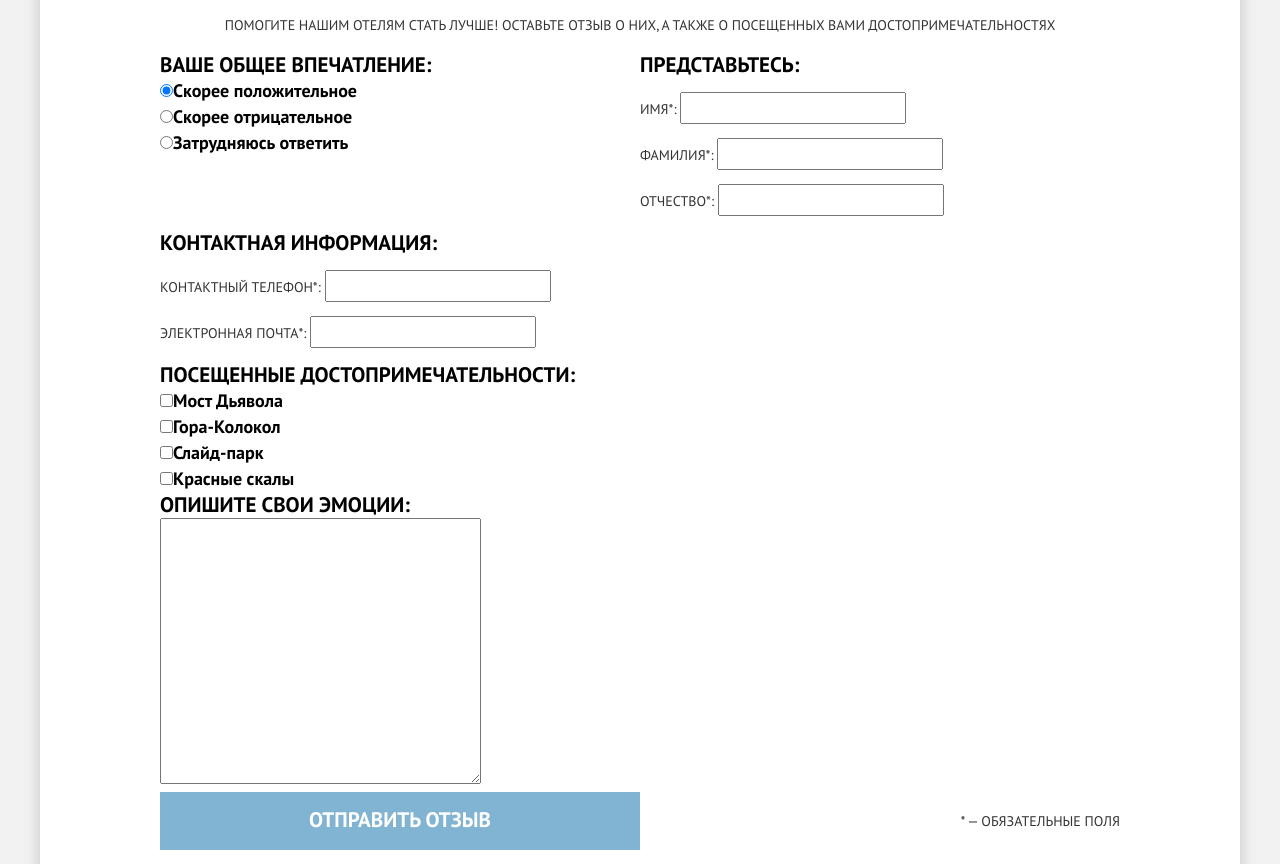
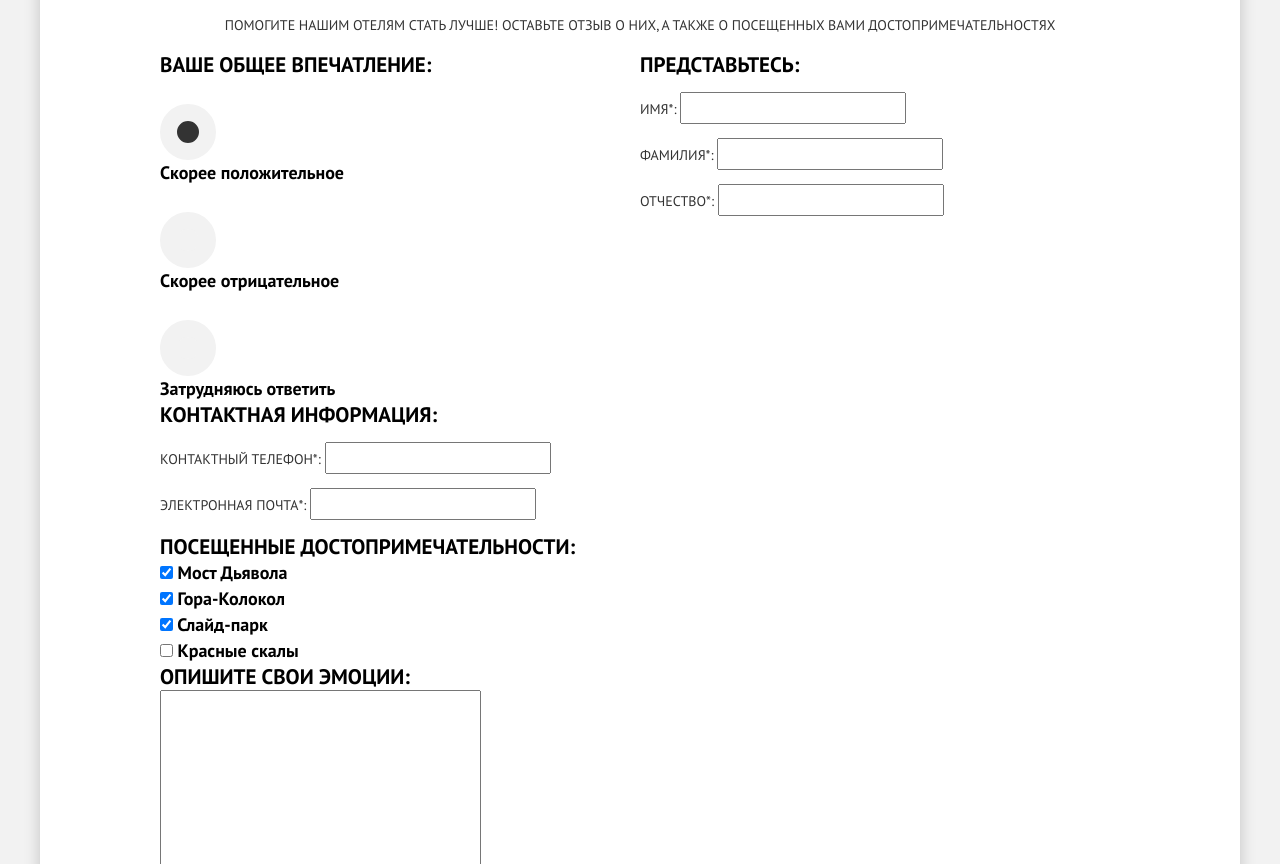
Before and after one commit to 1maximsafronov/32787-sedona-18, a website: page source/form.html in a window 1280 px wide. Shown: the part 419-1283 px from the top of the page. Drawn offline with nearby package versions, Linux system fonts and the light colour scheme; files that its build step writes are made by us from their sources.

Commit message:
Добавляет стили для custom-radiobtn

```diff
--- a/source/form.html
+++ b/source/form.html
@@ -51,7 +51,7 @@
           Помогите нашим отелям стать лучше! оставьте отзыв о&nbsp;них, а&nbsp;также о&nbsp;посещенных вами
           достопримечательностях
         </p>
-        <form class="feedback__form" action="#" method="post">
+        <form class="feedback__form" name="feedback-form" id="feedback-form" action="#" method="post">
           <fieldset class="feedback__item feedback__user-info">
             <legend class="feedback__subtitle">Представьтесь:</legend>
             <p>
@@ -83,19 +83,43 @@
           <fieldset class="feedback__item feedback__impression">
             <legend class="feedback__subtitle">Ваше общее впечатление:</legend>
             <ul class="feedback__list">
-              <li><input type="radio" name="" id="" checked><label for="">Скорее положительное</label></li>
-              <li><input type="radio" name="" id=""><label for="">Скорее отрицательное</label></li>
-              <li><input type="radio" name="" id=""><label for="">Затрудняюсь ответить</label></li>
+              <li>
+                <input class="visually-hidden" type="radio" name="feedback-form-impression"
+                  id="feedback-form-impression-positive" value="positive" checked>
+                <label class="custom-radiobtn" for="feedback-form-impression-positive">Скорее положительное</label>
+              </li>
+              <li>
+                <input class="visually-hidden" type="radio" name="feedback-form-impression"
+                  id="feedback-form-impression-negative" value="negative">
+                <label class="custom-radiobtn" for="feedback-form-impression-negative">Скорее отрицательное</label>
+              </li>
+              <li>
+                <input class="visually-hidden" type="radio" name="feedback-form-impression"
+                  id="feedback-form-impression-cant-answer" value="cant-answer">
+                <label class="custom-radiobtn" for="feedback-form-impression-cant-answer">Затрудняюсь ответить</label>
+              </li>
             </ul>
           </fieldset>
 
           <fieldset class="feedback__item feedback__landmark">
             <legend class="feedback__subtitle">Посещенные достопримечательности:</legend>
             <ul class="feedback__list">
-              <li><input type="checkbox" name="" id=""><label for="">Мост Дьявола</label></li>
-              <li><input type="checkbox" name="" id=""><label for="">Гора-Колокол</label></li>
-              <li><input type="checkbox" name="" id=""><label for="">Слайд-парк</label></li>
-              <li><input type="checkbox" name="" id=""><label for="">Красные скалы</label></li>
+              <li>
+                <input type="checkbox" name="" id="" checked>
+                <label class="custom-checkbox" for="">Мост Дьявола</label>
+              </li>
+              <li>
+                <input type="checkbox" name="" id="" checked>
+                <label for="">Гора-Колокол</label>
+              </li>
+              <li>
+                <input type="checkbox" name="" id="" checked>
+                <label for="">Слайд-парк</label>
+              </li>
+              <li>
+                <input type="checkbox" name="" id="">
+                <label for="">Красные скалы</label>
+              </li>
             </ul>
           </fieldset>
 
--- /dev/null
+++ b/source/sass/blocks/custom-radiobtn.scss
@@ -0,0 +1,56 @@
+input[type="radio"] + .custom-radiobtn {
+  padding-left: 78px;
+
+  cursor: pointer;
+
+  &::before {
+    display: block;
+
+    width: 56px;
+    height: 56px;
+
+    content: "";
+
+    border: 17px solid #f2f2f2;
+    border-radius: 50%;
+    background-color: #f2f2f2;
+  }
+}
+
+input[type="radio"] + .custom-radiobtn:hover,
+input[type="radio"] + .custom-radiobtn:focus,
+input[type="radio"]:focus + .custom-radiobtn {
+  &::before {
+    border-color: #e5e5e5;
+    background-color: #e5e5e5;
+  }
+}
+
+input[type="radio"]:active + .custom-radiobtn,
+input[type="radio"] + .custom-radiobtn:active {
+  &::before {
+    border-color: #d5d5d5;
+    background-color: #d5d5d5;
+  }
+}
+
+input[type="radio"]:checked + .custom-radiobtn {
+  &::before {
+    background-color: #333333;
+  }
+}
+
+input[type="radio"]:checked + .custom-radiobtn:hover,
+input[type="radio"]:checked + .custom-radiobtn:focus,
+input[type="radio"]:checked:focus + .custom-radiobtn {
+  &::before {
+    background-color: #333333;
+  }
+}
+
+input[type="radio"]:checked:active + .custom-radiobtn,
+input[type="radio"]:checked + .custom-radiobtn:active {
+  &::before {
+    background-color: #a4a4a4;
+  }
+}
--- a/source/sass/style.scss
+++ b/source/sass/style.scss
@@ -33,3 +33,4 @@
 
 // Form page
 @import "./blocks/feedback.scss";
+@import "./blocks/custom-radiobtn.scss";
```
